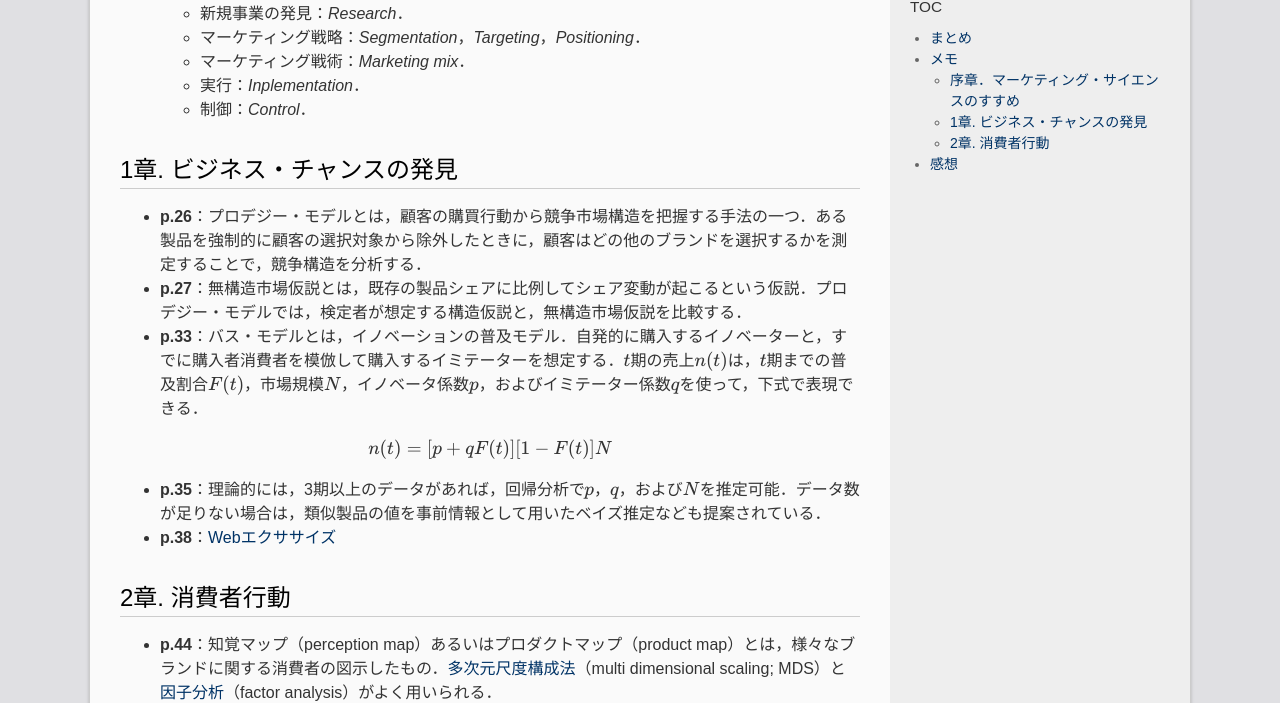
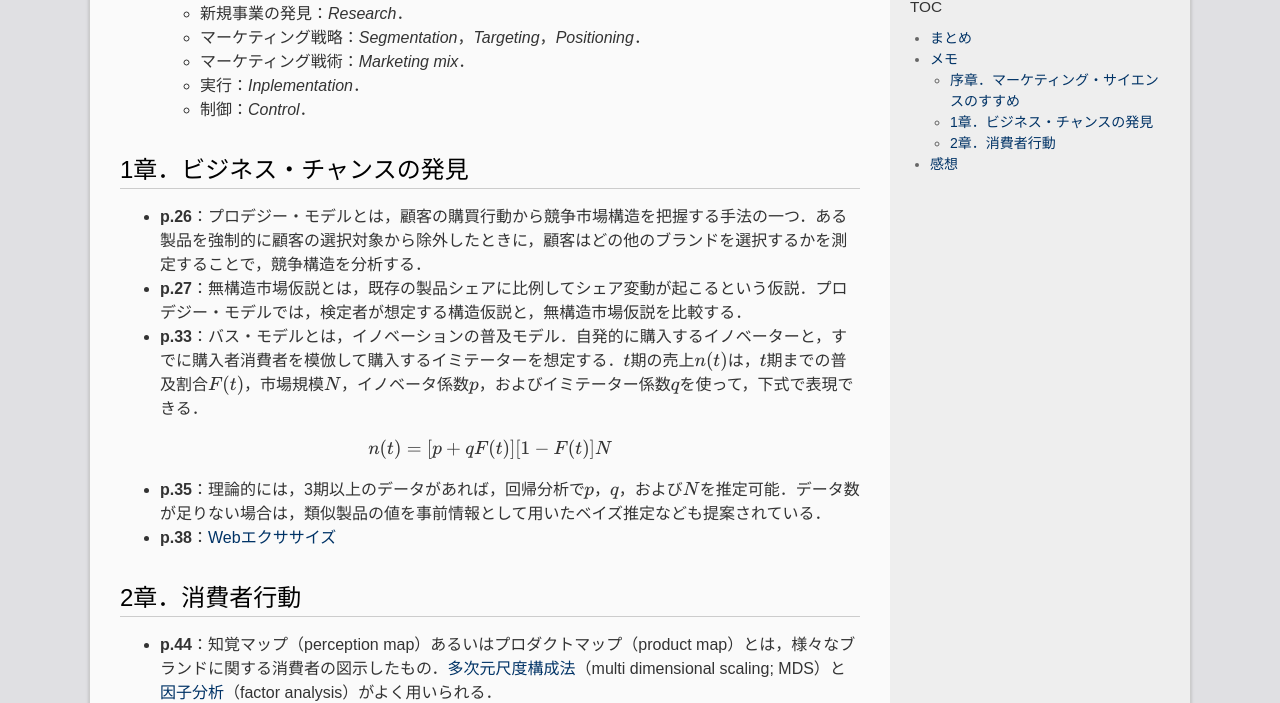
Before and after one commit to madoreenu/haltaro.github.io, a Jekyll site: the page built from _posts/2017-11-12-marketing-science.md, in a window 1280 px wide. Shown: the part 620-1323 px from the top of the page. Built offline with Jekyll 4.4.1, drawn with Linux system fonts in a browser that asks for light colours; formulas are drawn with MathJax 3.

Commit message:
Revise comma

```diff
--- a/_posts/2017-11-12-marketing-science.md
+++ b/_posts/2017-11-12-marketing-science.md
@@ -21,7 +21,7 @@ categories:
   * 実行：*Inplementation*．
   * 制御：*Control*．
 
-## 1章. ビジネス・チャンスの発見
+## 1章．ビジネス・チャンスの発見
 
 * **p.26**：プロデジー・モデルとは，顧客の購買行動から競争市場構造を把握する手法の一つ．ある製品を強制的に顧客の選択対象から除外したときに，顧客はどの他のブランドを選択するかを測定することで，競争構造を分析する．
 * **p.27**：無構造市場仮説とは，既存の製品シェアに比例してシェア変動が起こるという仮説．プロデジー・モデルでは，検定者が想定する構造仮説と，無構造市場仮説を比較する．
@@ -36,7 +36,7 @@ $$
 * **p.35**：理論的には，3期以上のデータがあれば，回帰分析で$$p$$，$$q$$，および$$N$$を推定可能．データ数が足りない場合は，類似製品の値を事前情報として用いたベイズ推定なども提案されている．
 * **p.38**：[Webエクササイズ](http://iit.kke.co.jp/marketingscience/exercise/WebExercise/exercise01.html)
 
-## 2章. 消費者行動
+## 2章．消費者行動
 
 * **p.44**：知覚マップ（perception map）あるいはプロダクトマップ（product map）とは，様々なブランドに関する消費者の図示したもの．[多次元尺度構成法](https://ja.wikipedia.org/wiki/%E5%A4%9A%E6%AC%A1%E5%85%83%E5%B0%BA%E5%BA%A6%E6%A7%8B%E6%88%90%E6%B3%95)（multi dimensional scaling; MDS）と[因子分析](https://ja.wikipedia.org/wiki/%E5%9B%A0%E5%AD%90%E5%88%86%E6%9E%90)（factor analysis）がよく用いられる．
 * 因子分析と[主成分分析](https://ja.wikipedia.org/wiki/%E4%B8%BB%E6%88%90%E5%88%86%E5%88%86%E6%9E%90)は異なるらしい．
```
